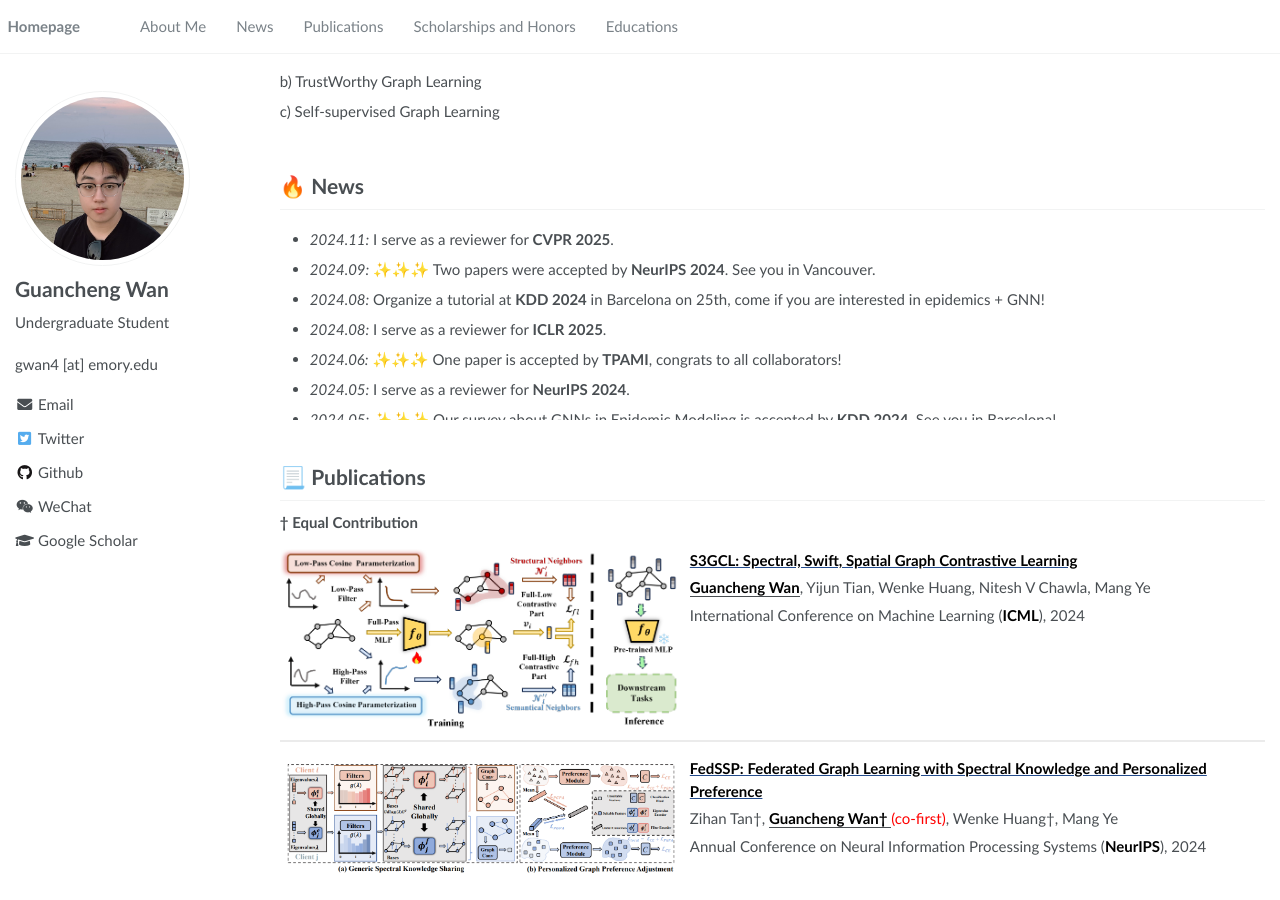
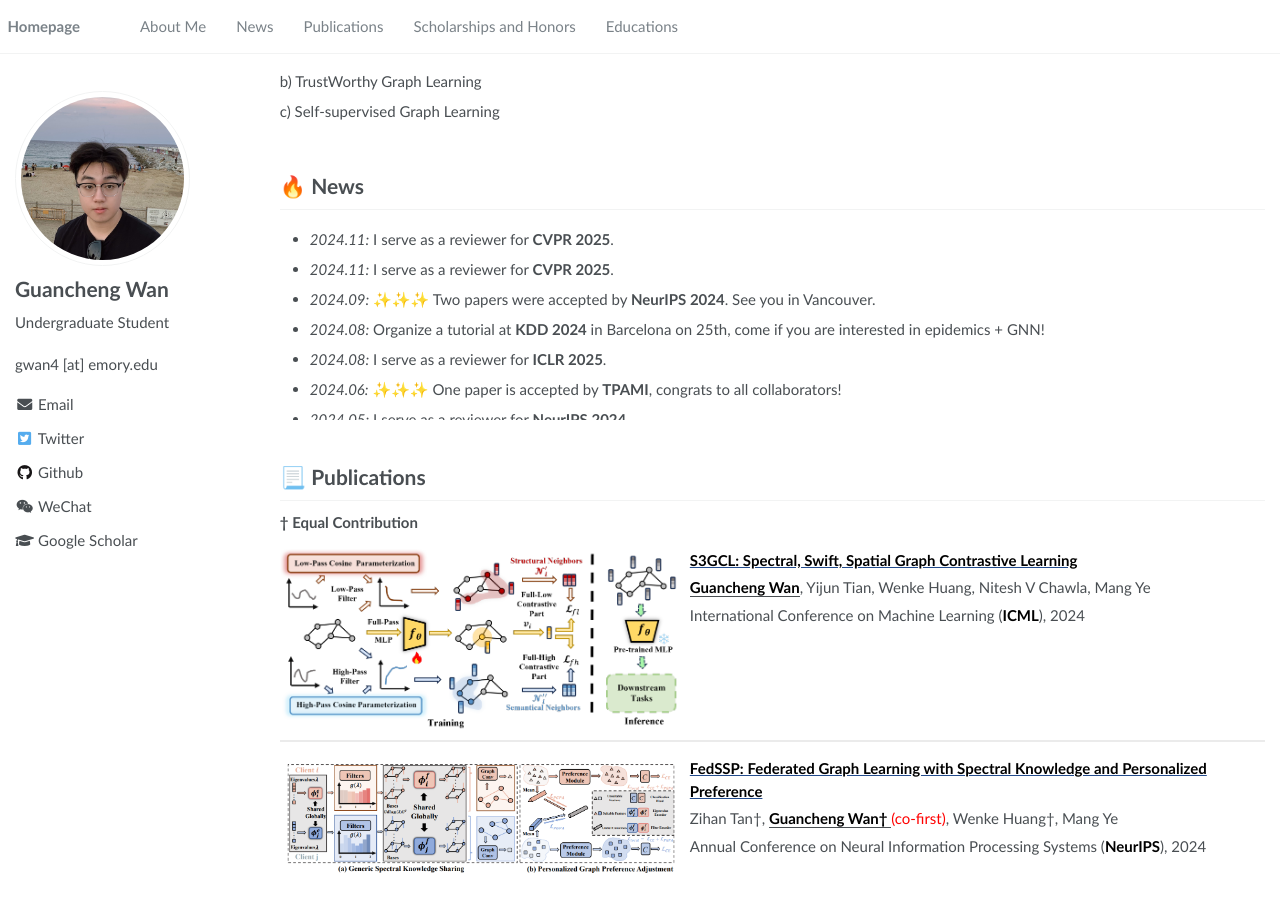
Before and after one commit to SuHui03/guanchengWan.github.io, a Jekyll site: the page built from _pages/about.md, in a window 1280 px wide and 900 px high, scrolled down 382 px. Built offline with Jekyll 4.4.1, drawn with Linux system fonts in a browser that asks for light colours; some of the changed text lies outside the part shown.

Commit message:
Update about.md

```diff
--- a/_pages/about.md
+++ b/_pages/about.md
@@ -89,6 +89,7 @@ c) Self-supervised Graph Learning
 
 <div style="max-height: 200px; overflow-y: auto;">
 <ul>
+  <li><em>2024.11:</em> I serve as a reviewer for <strong>CVPR 2025</strong>.</li>
   <li><em>2024.11:</em> I serve as a reviewer for <strong>CVPR 2025</strong>.</li>
   <li><em>2024.09:</em> ✨✨✨ Two papers were accepted by <strong>NeurIPS 2024</strong>. See you in Vancouver.</li>
   <li><em>2024.08:</em> Organize a tutorial at <strong>KDD 2024</strong> in Barcelona on 25th, come if you are interested in epidemics + GNN!</li>
@@ -303,6 +304,8 @@ FedSPA : Generalizable Federated Graph Learning under Homophily Heterogeneity
 
 # 🎖 Scholarships and Honors
 
+- *2024.11* **Lei Jun Excellence Scholarship** (**雷军卓越奖学金**) **~100k** (The **<u>Highest</u>** Scholarship in Wuhan University, **Top-4** Undergraduate, Award Rate: 10/65000+ ~ **0.01%**)  *Wuhan University*
+
 - *2024.10* **Luojia Undergraduate Innovation Research Fund** (首批珞珈本科生研究基金) ~50k (4 Students department-wide)  *Wuhan University*
 
 - *2024.06* **Lei Jun Computer Innovation and Development Fund** and  **Research Fund** (雷军创新发展基金、雷军研究基金) (3 Students department-wide)  *Wuhan University*
```
